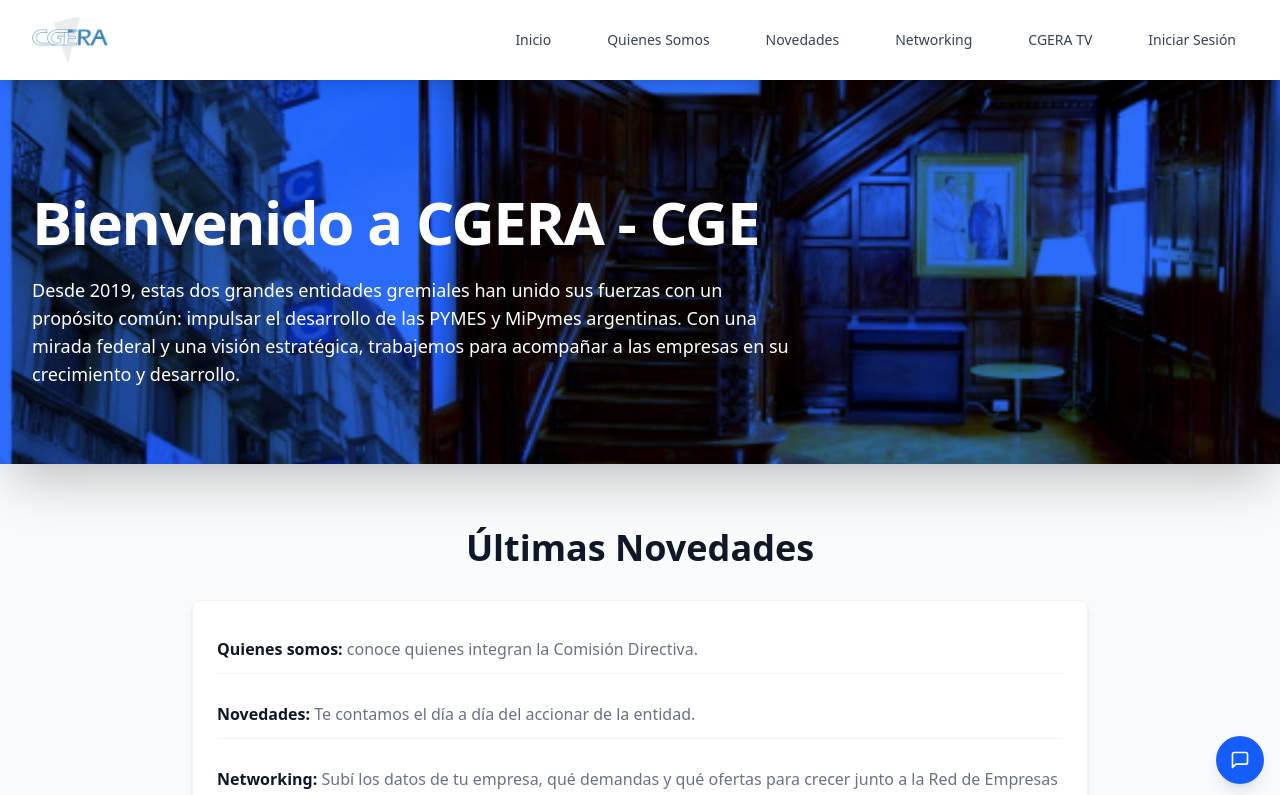
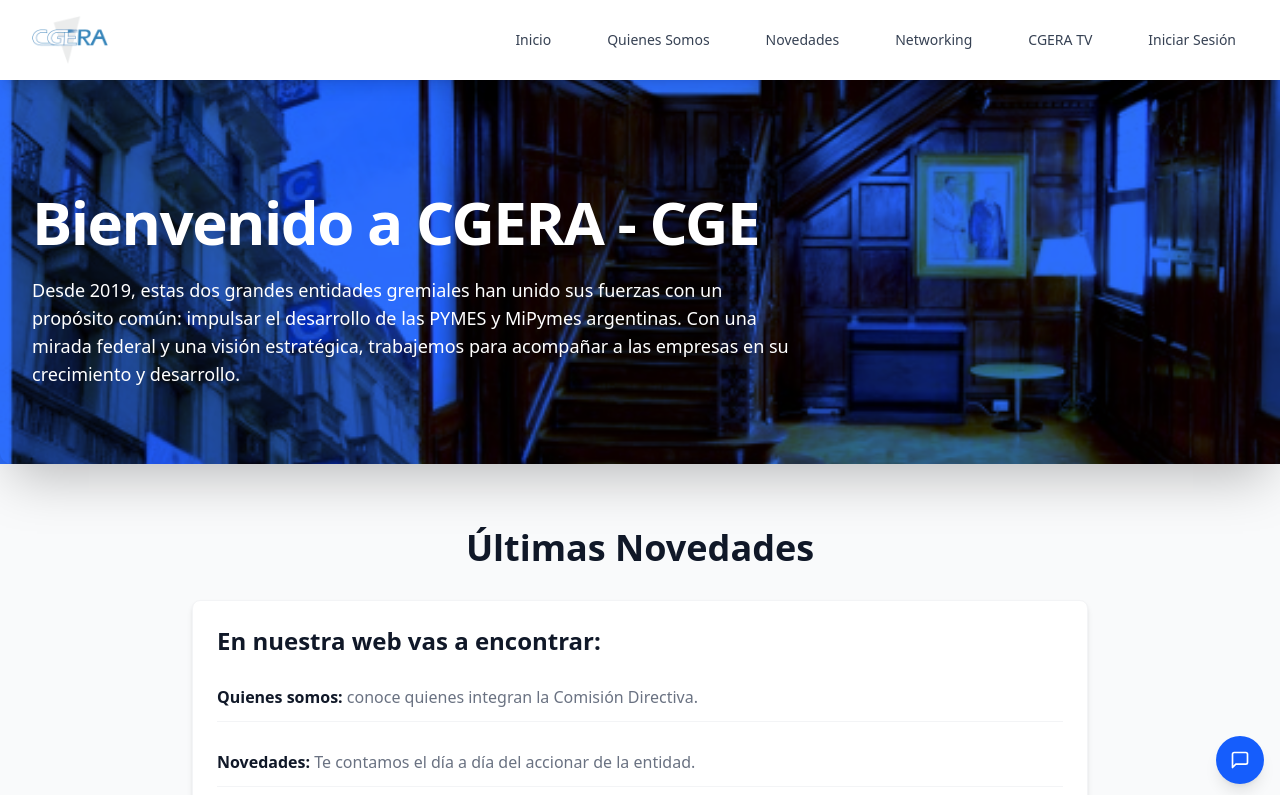
Before and after one commit to sr-roboto/CGERA-WebSite, a React (Vite) app in the folder CGERA/: page / in a window 1280 px wide. Shown: the top 795 px of the page. Built offline with nearby package versions, Linux system fonts and the light colour scheme.

Commit message:
Agregar un nuevo encabezado en la sección de noticias para mejorar la presentación del contenido.

```diff
--- a/CGERA/src/components/NewSection.jsx
+++ b/CGERA/src/components/NewSection.jsx
@@ -55,6 +55,9 @@ const NewsSection = () => {
               Últimas Novedades
             </h2>
             <ul className="space-y-4 text-left bg-white rounded-lg shadow-md p-6 border border-gray-100">
+              <h3 className="text-3xl font-bold text-gray-900 sm:text-2xl">
+                En nuestra web vas a encontrar:{' '}
+              </h3>
               <li className="flex items-start py-3 border-b border-gray-100">
                 <div className="text-gray-500">
                   <span className="font-bold text-gray-900">
```
